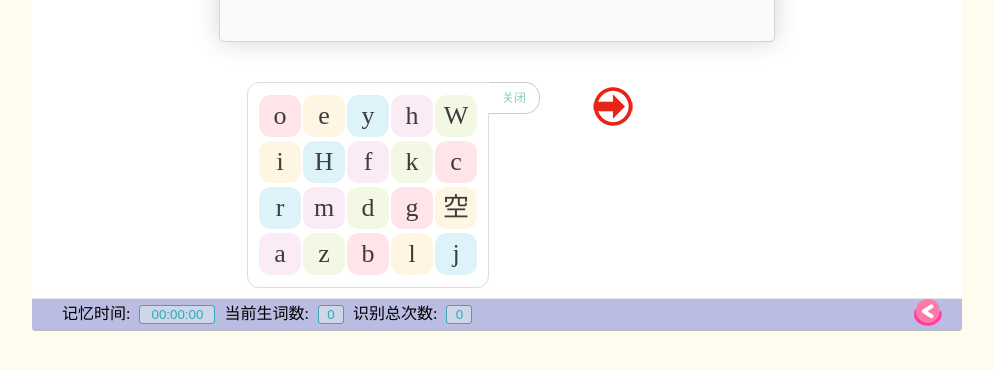
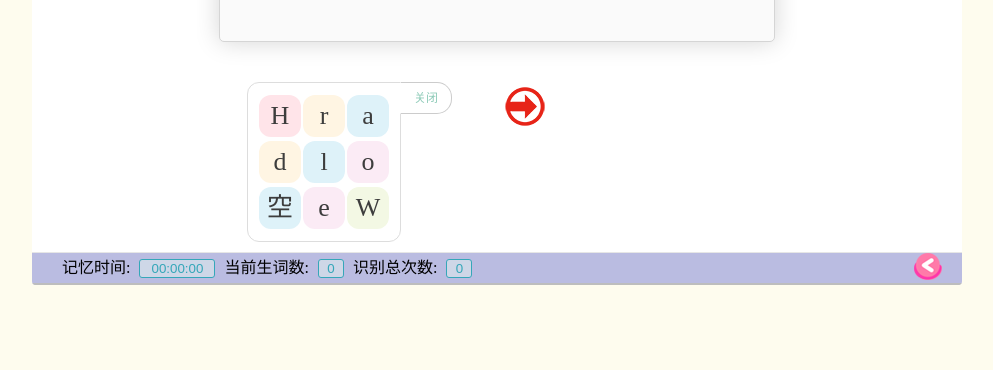
Before and after one commit to dwwangzz/front-study, a plain HTML site: page html+css/other/舒尔特方格/舒尔特方格.html in a window 1280 px wide. Shown: the part 280-650 px from the top of the page, without its empty margins (143-1136 px from the left). Drawn offline with nearby package versions, Linux system fonts and the light colour scheme.

Commit message:
舒尔特方格

```diff
--- a/html+css/other/舒尔特方格/舒尔特方格.html
+++ b/html+css/other/舒尔特方格/舒尔特方格.html
@@ -208,7 +208,7 @@
     }
 
     // initTable('abcdefghijklmnopqrstuvwxyz');
-    initTable('Hello Worldayzj');
+    initTable('Hello World');
 
 </script>
 </html>
```
